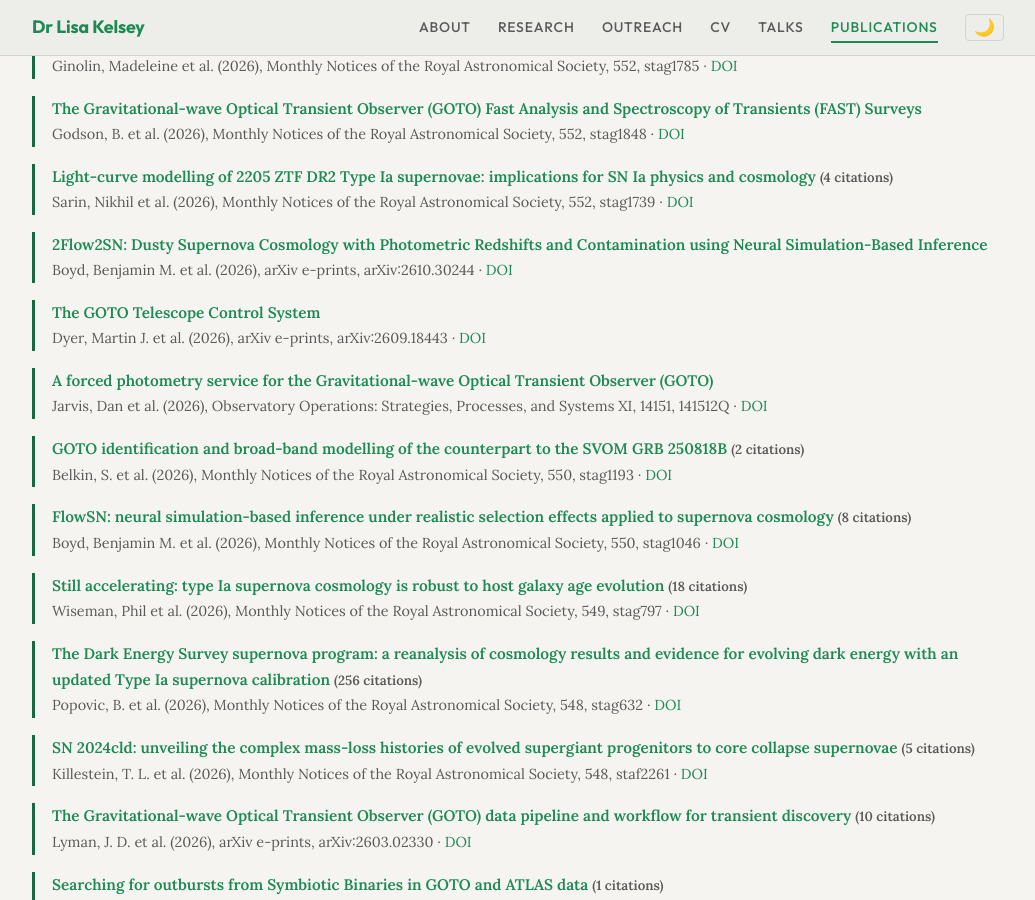
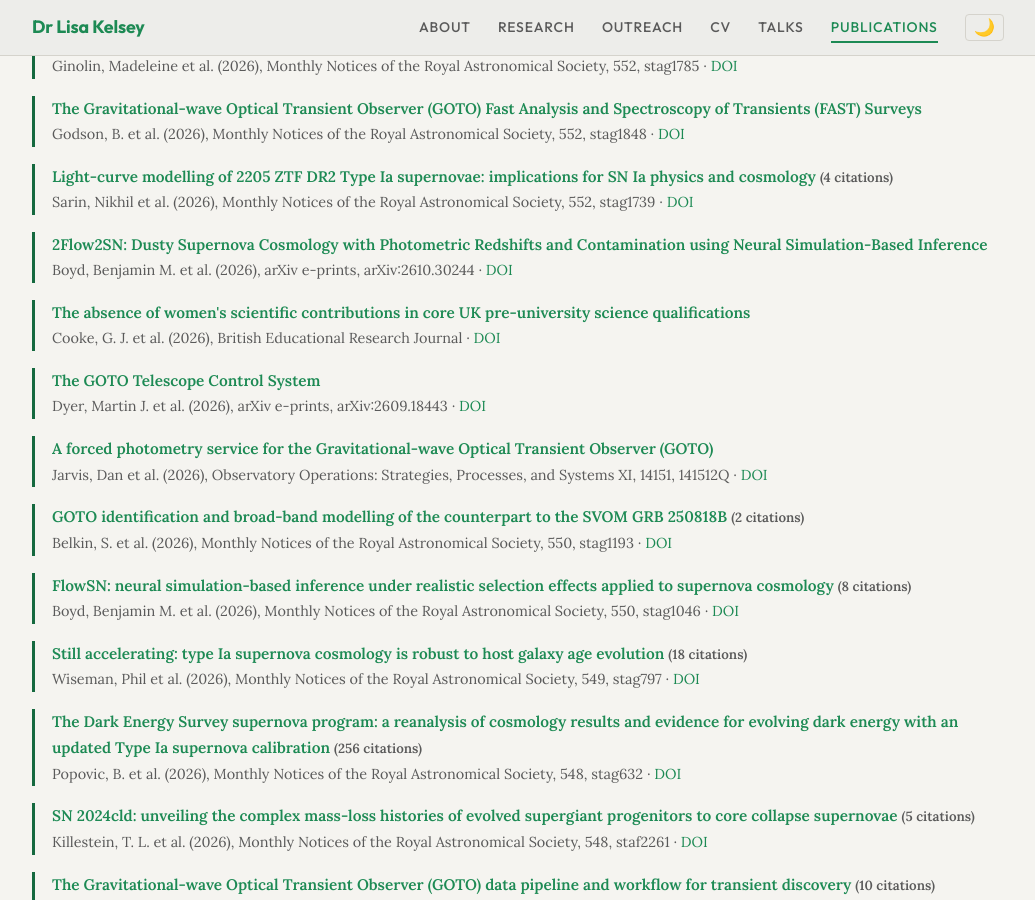
Before and after one commit to LKelsey/LKelsey.github.io, a Jekyll site: the page built from publications.md, in a window 1280 px wide and 900 px high, scrolled down 922 px. Shown: the whole window, without its empty margins (122-1157 px from the left). Built offline with Jekyll 4.4.1, drawn with Linux system fonts in a browser that asks for light colours.

Commit message:
Auto-update publications from ADS

```diff
--- a/_data/publications.yml
+++ b/_data/publications.yml
@@ -1,4 +1,4 @@
-# Auto-generated from ADS library on 2026-11-02 14:26 UTC
+# Auto-generated from ADS library on 2026-11-02 16:59 UTC
 # Do not edit manually
 
 first_author:
@@ -78,6 +78,14 @@ coauthor:
       bibcode: "2026arXiv261030244B"
       citations: 0
       doi: https://doi.org/10.48550/arXiv.2610.30244
+    - title: "The absence of women's scientific contributions in core UK pre-university science qualifications"
+      authors: "Cooke, G. J. et al."
+      year: 2026
+      journal: "British Educational Research Journal"
+      url: https://doi.org/10.1002/berj.70279
+      bibcode: ""
+      citations: 0
+      doi: https://doi.org/10.1002/berj.70279
     - title: "The GOTO Telescope Control System"
       authors: "Dyer, Martin J. et al."
       year: 2026
```
